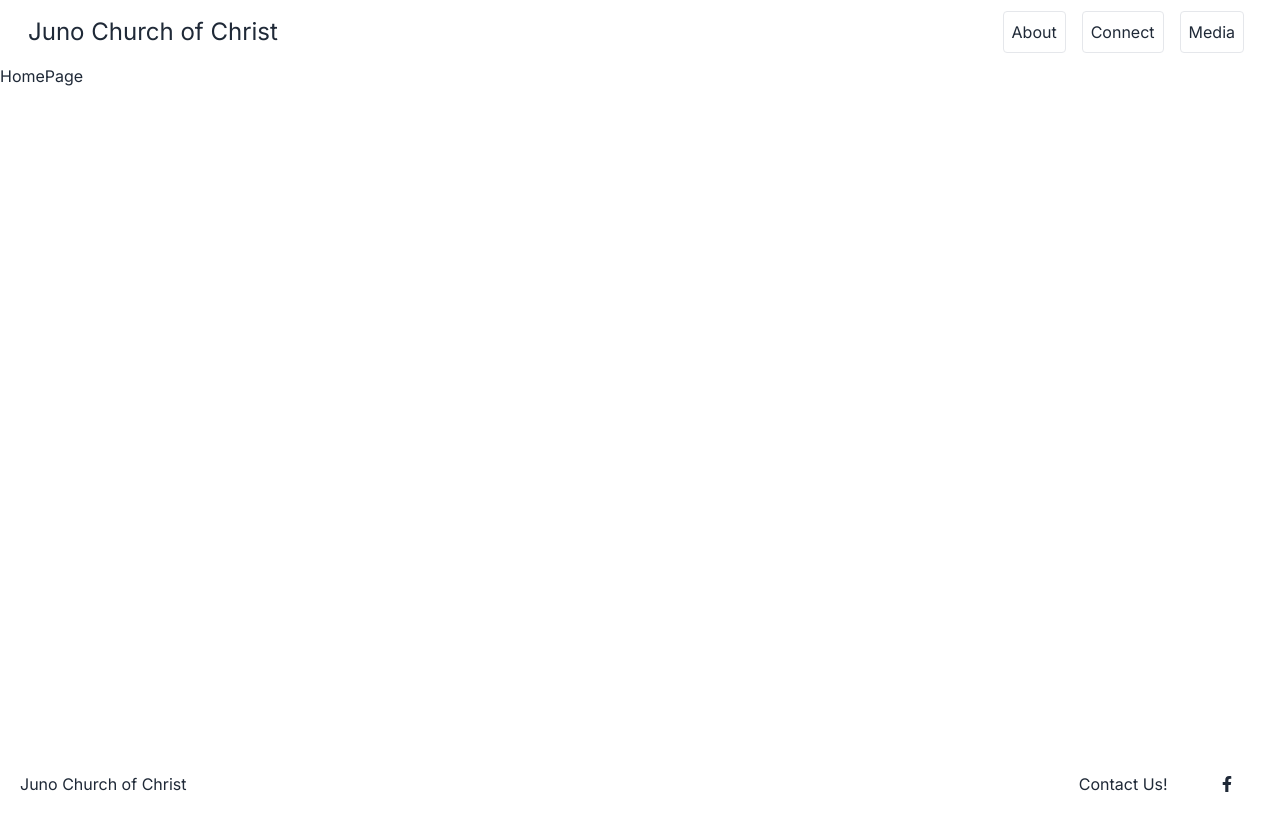
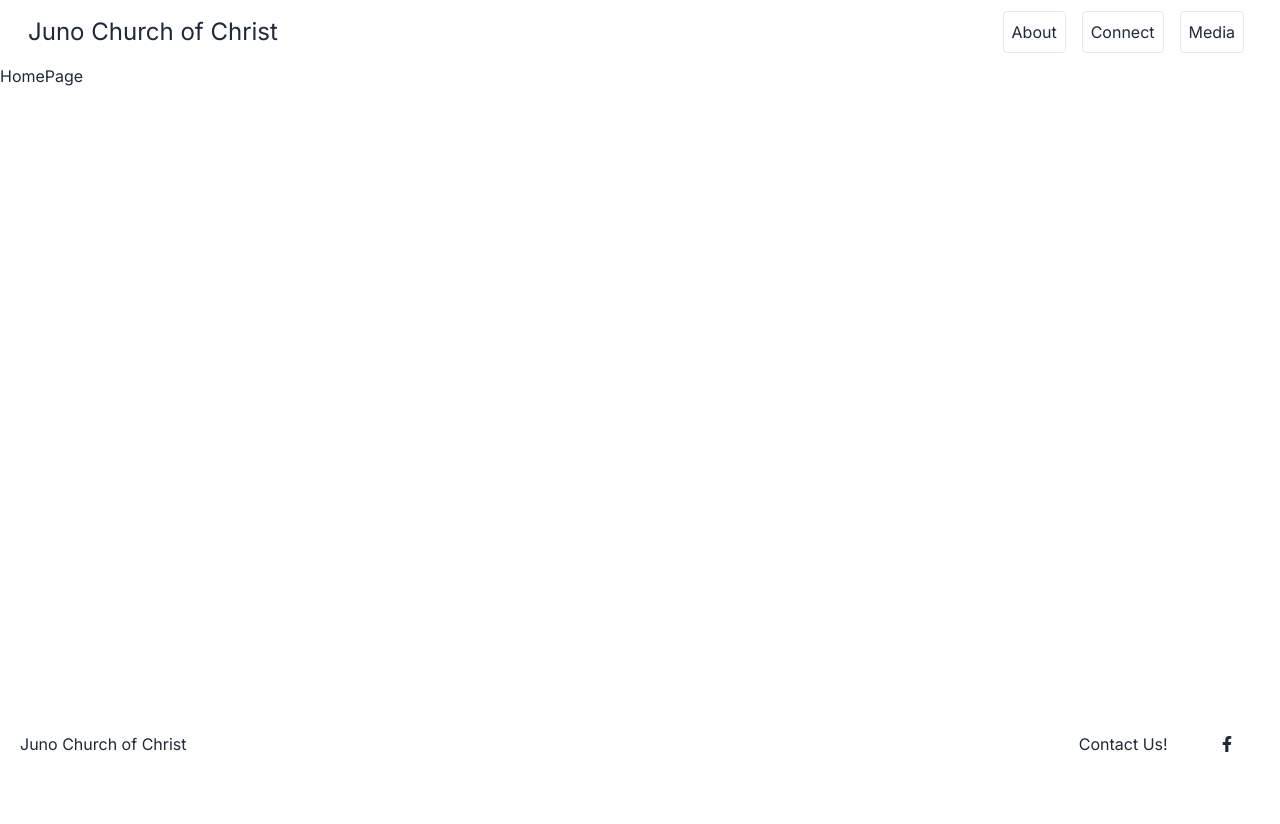
Before and after one commit to JunoChurchofChrist/JunoWebsite, a Next.js app: page / in a window 1280 px wide. After the commit the page ends 800 px from the top, so only its background shows below. Built offline with nearby package versions, Linux system fonts and the light colour scheme.

Commit message:
Update to file structure for cleaner naming schemes

```diff
--- /dev/null
+++ b/app/components/Navbar/index.ts
@@ -0,0 +1,3 @@
+import NavBar from "./NavBar";
+
+export default NavBar
--- a/app/layout.tsx
+++ b/app/layout.tsx
@@ -1,7 +1,7 @@
 import type { Metadata } from 'next';
 import { Inter } from 'next/font/google';
 import './globals.css';
-import NavBar from './components/Navbar/NavBar';
+import NavBar from './components/Navbar';
 import Footer from './components/Footer';
 
 const inter = Inter({ subsets: ['latin'] });
@@ -20,7 +20,7 @@ export default function RootLayout({
     <html lang="en">
       <body className={inter.className}>
         <NavBar />
-        <main className="min-h-[85vh]">{children}</main>
+        <main className="min-h-[80vh]">{children}</main>
         <Footer />
       </body>
     </html>
```
